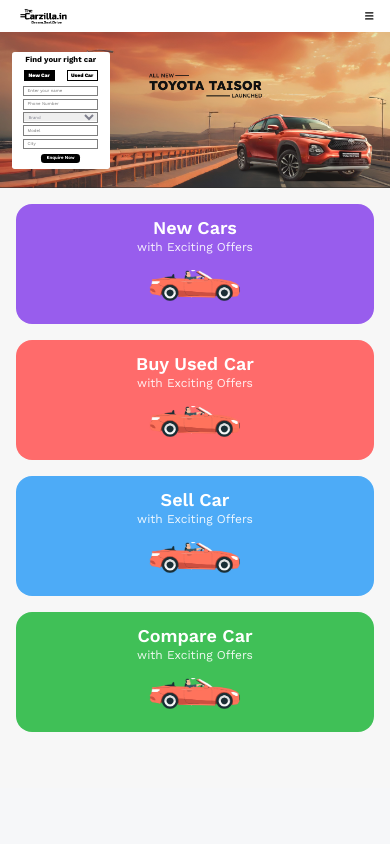
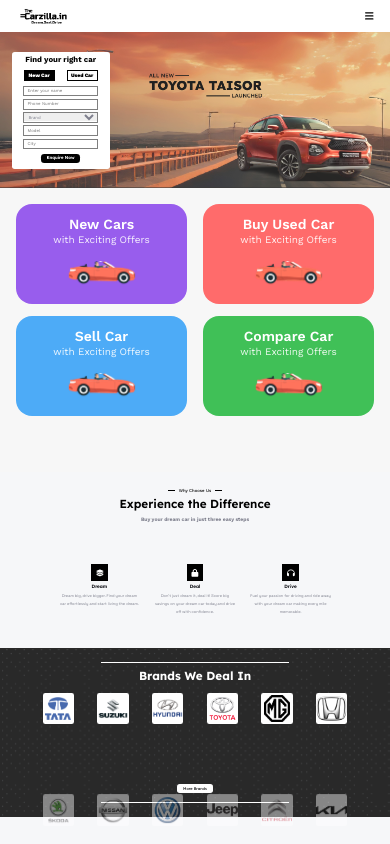
Before and after one commit to vrinda2606/thecarzilla, a React (Create React App) app: page /Home in a window 390 px wide. Shown: the top 844 px of the page. Built offline with nearby package versions, Linux system fonts and the light colour scheme.

Commit message:
resolved a bug

```diff
--- a/src/index.css
+++ b/src/index.css
@@ -1627,7 +1627,6 @@
 
 
 
-
 .services-container {
   width: 100%;
   max-width: 900px;
@@ -1638,13 +1637,11 @@
 
 .cards-grid {
   display: grid;
-  grid-template-columns: repeat(2, 1fr);
+  grid-template-columns: repeat(2, 1fr); /* Always maintain 2 columns */
   gap: 20px 24px;
   max-width: 600px;
+  margin: 0 auto;
   margin-bottom: 40px;
-}
-.cards-grid:hover{
-  cursor: pointer;
 }
 
 .card-mobile {
@@ -1691,31 +1688,57 @@
   object-fit: contain;
 }
 
-/* Media Queries */
+/* Media Queries - modified to maintain 2-column layout */
 @media screen and (max-width: 768px) {
   .services-container {
-      padding: 16px;
+      padding: 16px 24px;
   }
 
   .cards-grid {
-      gap: 16px;
-  }
-
-  .card-mobile {
-      height: 130px;
-  }
-
-  .card-mobile h3 {
-      font-size: 18px;
-  }
-}
-
-@media screen and (max-width: 480px) {
-  .cards-grid {
-      grid-template-columns: 1fr;
+      gap: 16px 20px;
   }
 
   .card-mobile {
       height: 120px;
   }
-}
+
+  .card-mobile h3 {
+      font-size: 16px;
+  }
+
+  .card-mobile p {
+      font-size: 11px;
+  }
+
+  .car-image {
+      width: 90px;
+      height: 31px;
+  }
+}
+
+@media screen and (max-width: 480px) {
+  .services-container {
+      padding: 16px 16px;
+  }
+
+  .cards-grid {
+      gap: 12px 16px;
+  }
+
+  .card-mobile {
+      height: 100px;
+  }
+
+  .card-mobile h3 {
+      font-size: 14px;
+  }
+
+  .card-mobile p {
+      font-size: 10px;
+  }
+
+  .car-image {
+      width: 80px;
+      height: 28px;
+  }
+}
```
